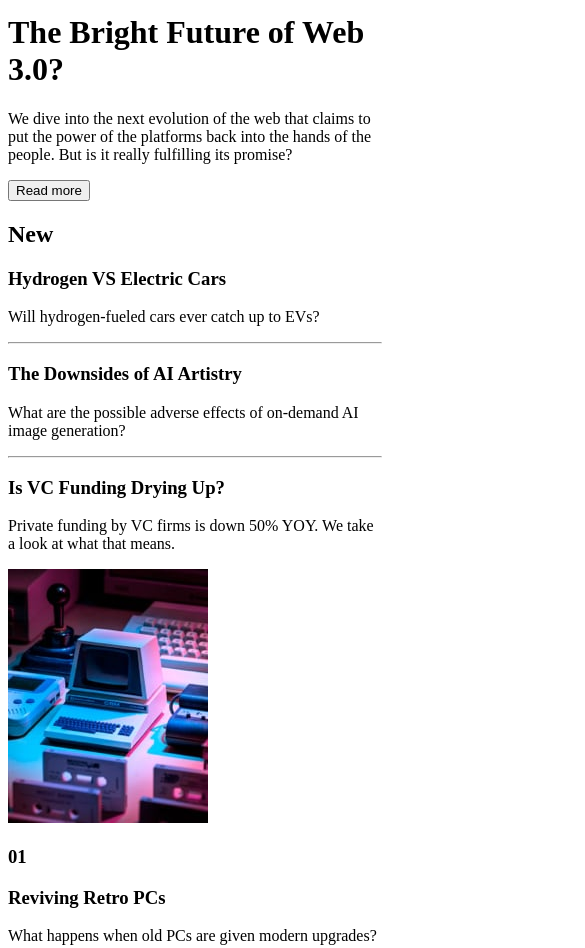
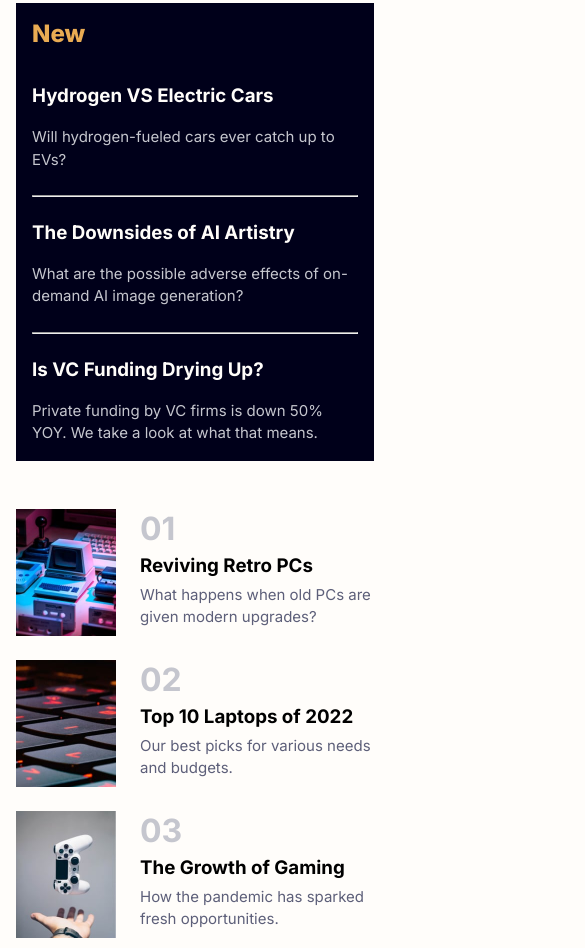
Before and after one commit to Ishmaelsealey/fem-news, a plain HTML site: page index.html in a window 390 px wide. Shown: the part 681-1629 px from the top of the page, 585 px wide, since content can reach past the window. Drawn offline with nearby package versions, Linux system fonts and the light colour scheme; files that its build step writes are made by us from their sources.

Commit message:
mobile styles done (without hamburger menu)

```diff
--- a/index.html
+++ b/index.html
@@ -5,7 +5,10 @@
   <meta name="viewport" content="width=device-width, initial-scale=1.0"> <!-- displays site properly based on user's device -->
   <meta name="description" content="Frontendmentor News landing page challenge. Made by Ishmael Sealey using CSS GRID">
   <link rel="icon" type="image/png" sizes="32x32" href="./images/favicon-32x32.png">
-  <link rel="stylesheet" href="styles.css">
+  <link rel="preconnect" href="https://fonts.googleapis.com">
+  <link rel="preconnect" href="https://fonts.gstatic.com" crossorigin>
+  <link href="https://fonts.googleapis.com/css2?family=Inter:wght@400;700;800&display=swap" rel="stylesheet">
+  <link rel="stylesheet" href="./src/styles.css">
   <title>Frontend Mentor | News homepage</title>
 </head>
 <body>
@@ -27,12 +30,13 @@
 
   <main>
     <section>
-      <img src="./images/image-web-3-desktop.jpg" alt="decorative image">
+      <img class="mobile-hero-image" src="./images/image-web-3-mobile.jpg" alt="decorative image">
+      <!-- <img src="./images/image-web-3-desktop.jpg" alt="decorative image"> -->
     </section>
     <h1>
       The Bright Future of Web 3.0?
     </h1>
-    <section>
+    <section id="hero-readmore">
       <p>
         We dive into the next evolution of the web that claims to put the power of the platforms back into the hands of the people.
         But is it really fulfilling its promise?
@@ -64,27 +68,33 @@
     </section>
     <section class="article-link">
       <img src="./images/image-retro-pcs.jpg" alt="retro pc image">
-      <h3>01</h3>
+      <div class="info">
+        <h3 class="number">01</h3>
         <h3>Reviving Retro PCs</h3>
         <p>
           What happens when old PCs are given modern upgrades?
         </p>
+      </div>
     </section>
     <section class="article-link">
       <img src="./images/image-top-laptops.jpg" alt="keyboard image">
-      <h3>02</h3>
+      <div class="info">
+        <h3 class="number">02</h3>
         <h3>Top 10 Laptops of 2022</h3>
         <p>
           Our best picks for various needs and budgets.
         </p>
+      </div>
     </section>
     <section class="article-link">
       <img src="./images/image-gaming-growth.jpg" alt="white playstation controller">
-      <h3>03</h3>
+      <div class="info">
+        <h3 class="number">03</h3>
         <h3>The Growth of Gaming</h3>
         <p>
           How the pandemic has sparked fresh opportunities.
         </p>
+      </div>
     </section>
 
   </main>
--- a/src/styles.scss
+++ b/src/styles.scss
@@ -0,0 +1,106 @@
+$primary-orange: hsl(35, 77%, 62%);
+$primary-red: hsl(5, 85%, 63%);
+$off-white: hsl(36, 100%, 99%);
+$greyish-blue: hsl(233, 8%, 79%);
+$dark-greyish-blue: hsl(236, 13%, 42%);
+$very-dark-blue: hsl(240, 100%, 5%);
+
+* {
+	margin: 0;
+	padding: 0;
+	box-sizing: border-box;
+}
+
+body {
+	font-family: Inter, sans-serif;
+	font-weight: 400;
+	padding: 1em;
+	background-color: $off-white;
+}
+
+header {
+	display: flex;
+	flex-direction: row;
+	flex-wrap: nowrap;
+	margin-bottom: 1em;
+	.logo {
+		flex: 1;
+	}
+	nav > a {
+		text-decoration: none;
+		color: $very-dark-blue;
+	}
+}
+
+.mobile-hero-image {
+	width: 340px;
+}
+
+h1 {
+	font-weight: 800;
+	font-size: 2.5em;
+}
+
+p {
+	font-size: 15px;
+	color: $dark-greyish-blue;
+	line-height: 1.5;
+}
+
+#hero-readmore {
+	margin: 1em 0;
+	button {
+		text-transform: uppercase;
+		margin-top: 1em;
+		padding: 1em 2em;
+		border: none;
+		background-color: $primary-red;
+		font-weight: 700;
+		letter-spacing: 0.3em;
+		color: $off-white;
+	}
+}
+
+#new-section {
+	background-color: $very-dark-blue;
+	margin: 3em 0;
+	padding: 1em;
+	h2 {
+		color: $primary-orange;
+		font-weight: 800;
+		margin-bottom: 1.5em;
+	}
+	h3 {
+		font-weight: 700;
+		color: $off-white;
+		margin-bottom: 1em;
+	}
+	p	{
+		color: $greyish-blue;
+	}
+	hr {
+		margin: 1.5em 0;
+		color: $dark-greyish-blue;
+	}
+}
+
+.article-link {
+	display: grid;
+	grid-template-columns: 100px 1fr;
+	column-gap: 1.5em;
+	margin: 1.5em 0;
+	img {
+		width: 100%;
+	}
+	.info {
+		display: grid;
+		justify-content: space-between;
+	}
+	h3 {
+		font-weight: 700;
+	}
+	h3.number {
+		color: $greyish-blue;
+		font-size: 2em;
+	}
+}
```
Also changed, not shown: src/styles.css (added), 1 other file. Lines whose indentation alone changed are shown as unchanged.
